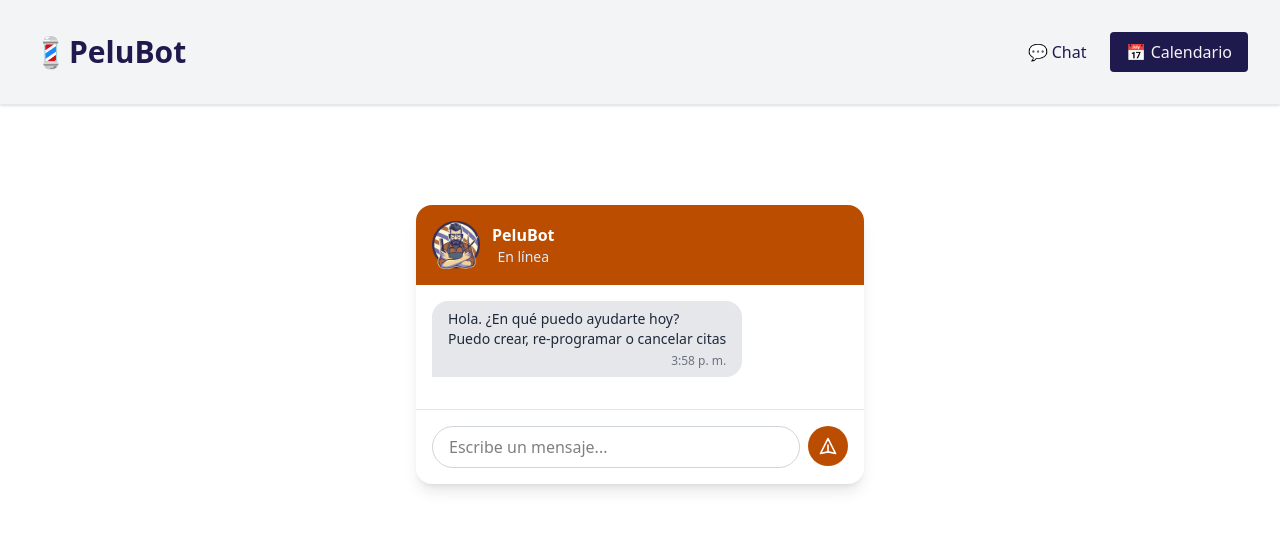
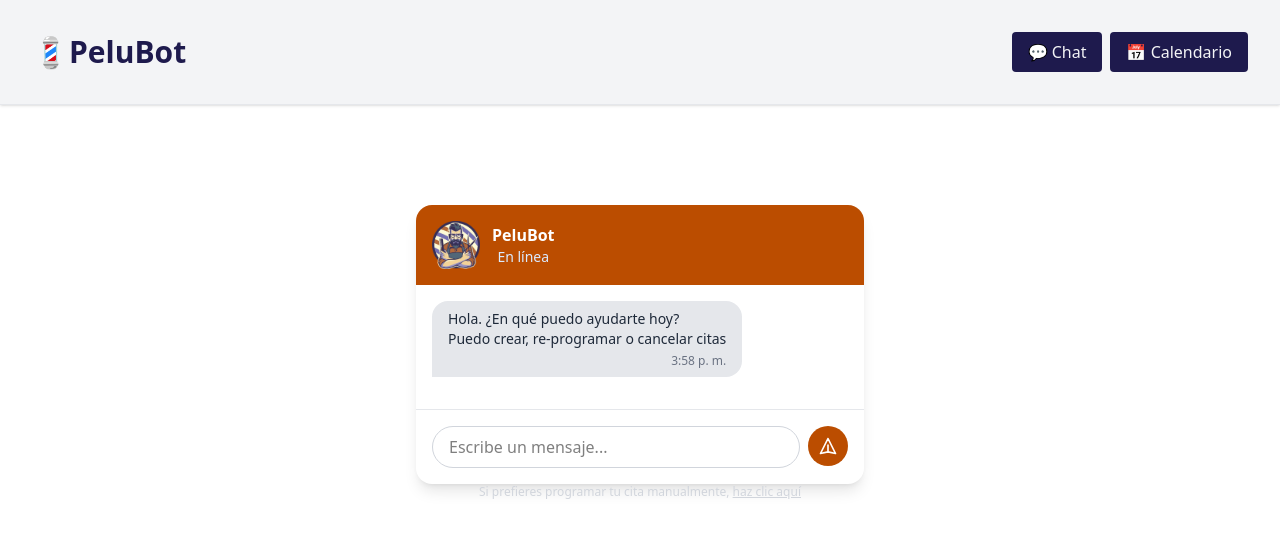
Before and after one commit to lizzlop/PeluBot-front, a React (Vite) app: page / in a window 1280 px wide. Shown: the top 538 px of the page. Built offline with nearby package versions, Linux system fonts and the light colour scheme.

Commit message:
show option to create date manually

```diff
--- a/src/components/layout/Header.jsx
+++ b/src/components/layout/Header.jsx
@@ -13,21 +13,17 @@ export const Header = () => {
           <nav className="flex space-x-2">
             <button
               onClick={() => navigate("/")}
-              className={`px-4 py-2 rounded-sm cursor-pointer transition-colors duration-200 ${
-                location.pathname === "/"
-                  ? "bg-gray-100 text-indigo-950"
-                  : "bg-indigo-950 text-gray-100 hover:bg-indigo-900"
-              }`}
+              className={
+                "px-4 py-2 rounded-sm cursor-pointer transition-colors duration-200 bg-indigo-950 text-gray-100 hover:bg-indigo-900"
+              }
             >
               💬 Chat
             </button>
             <button
               onClick={() => navigate("/calendar")}
-              className={`px-4 py-2 rounded-sm cursor-pointer transition-colors duration-200 ${
-                location.pathname === "/calendar"
-                  ? "bg-gray-100 text-indigo-950"
-                  : "bg-indigo-950 text-gray-100 hover:bg-indigo-900"
-              }`}
+              className={
+                "px-4 py-2 rounded-sm cursor-pointer transition-colors duration-200 bg-indigo-950 text-gray-100 hover:bg-indigo-900"
+              }
             >
               📅 Calendario
             </button>
--- a/src/pages/AppointmentChat.jsx
+++ b/src/pages/AppointmentChat.jsx
@@ -64,7 +64,7 @@ export const AppointmentChat = () => {
     }
   };
   return (
-    <div className="bg-white flex items-center justify-center mt-20 p-5">
+    <div className="bg-white flex flex-col items-center justify-center mt-20 p-5">
       <div className="bg-white rounded-2xl shadow-lg w-full max-w-md">
         {/* Chat Header */}
         <div className="bg-amber-700 text-white p-4 rounded-t-2xl">
@@ -153,6 +153,16 @@ export const AppointmentChat = () => {
           </div>
         </form>
       </div>
+      {/* Link a form */}
+      <span className="text-xs text-gray-300">
+        Si prefieres programar tu cita manualmente,{" "}
+        <a
+          href="/form"
+          className="underline hover:text-blue-300 cursor-pointer"
+        >
+          haz clic aquí
+        </a>
+      </span>
     </div>
   );
 };
```
